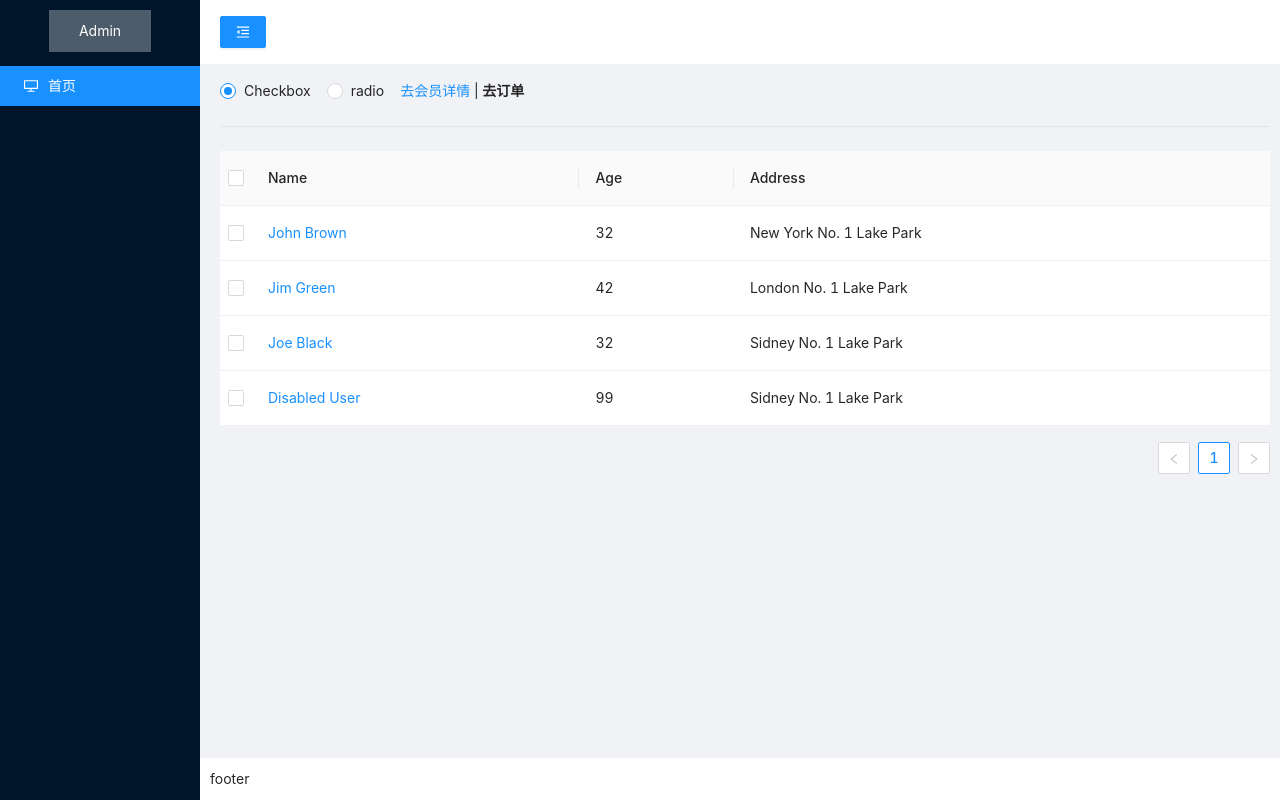
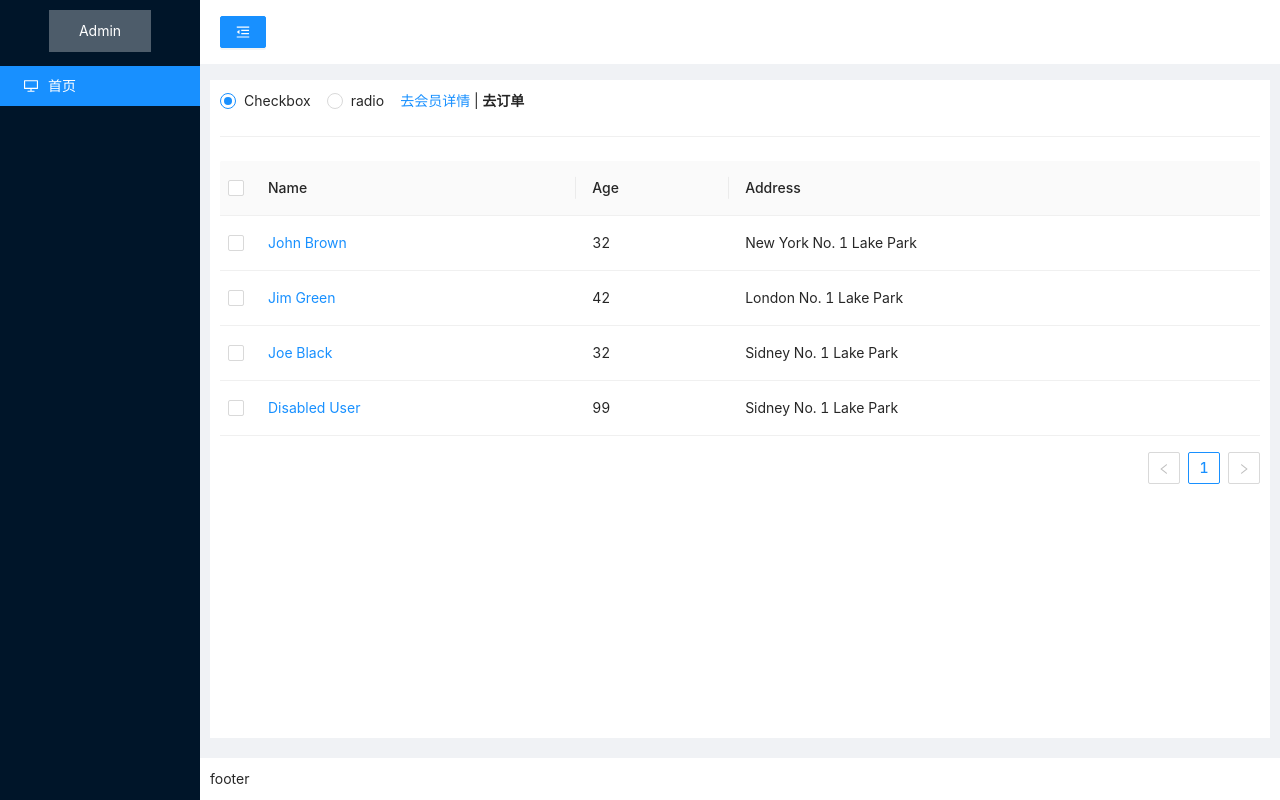
Before and after one commit to fkc-alt/react-admin, a React app: page /#/ in a window 1280 px wide. Built offline with nearby package versions, Linux system fonts and the light colour scheme; sample sign-in values are in the browser's storage.

Commit message:
feat: 测试antd组件

```diff
--- a/src/Layout/styles/content.module.scss
+++ b/src/Layout/styles/content.module.scss
@@ -1,6 +1,8 @@
 
 .container {
-  margin: 80px 10px 20px 20px;
+  margin: 80px 10px 20px 10px;
+  padding: 10px;
   height: 100vh;
   overflow: auto;
+  background: white;
 }
```
Also changed, not shown: src/pages/Order/index.jsx (+16 -3 lines).
